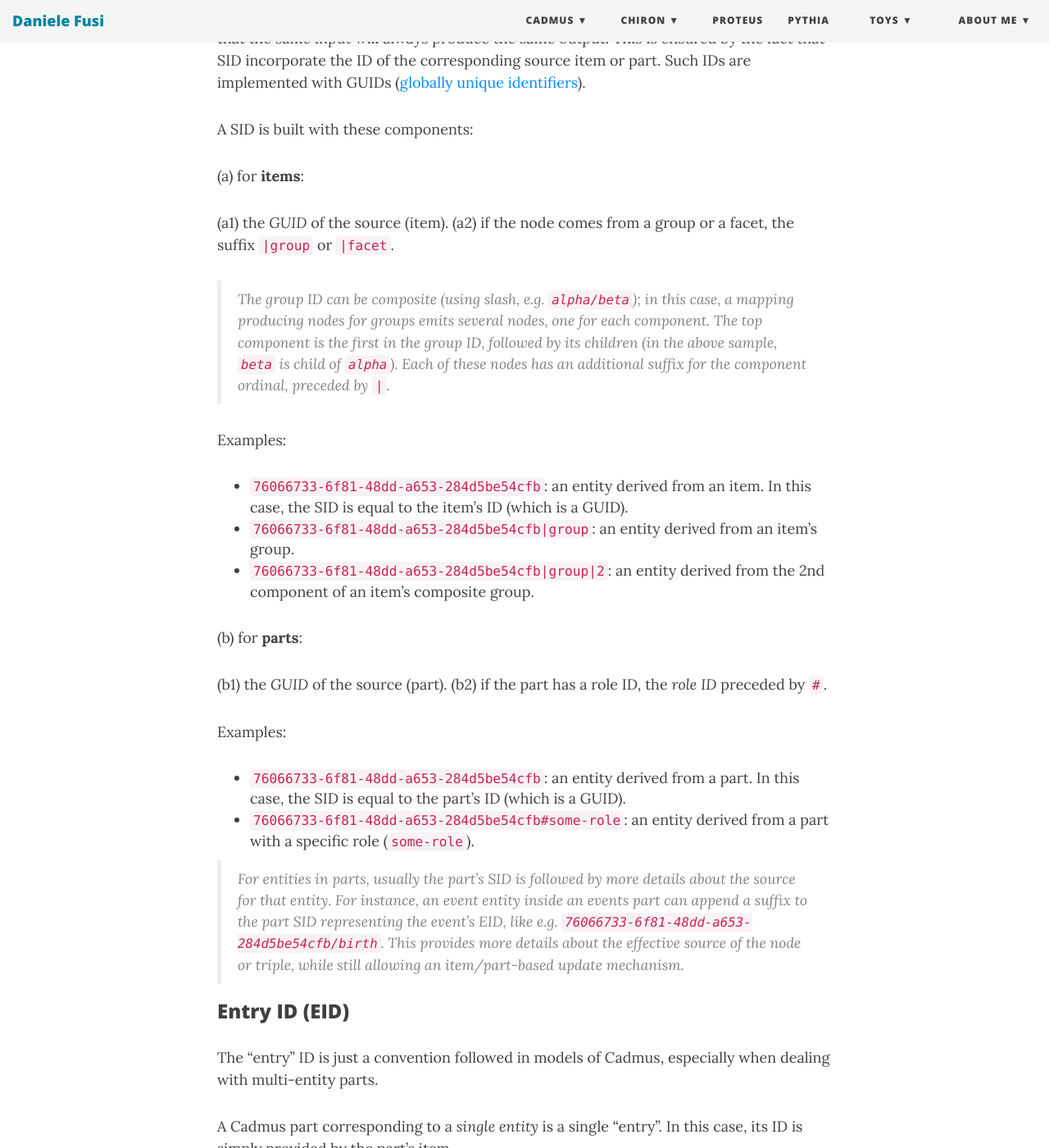
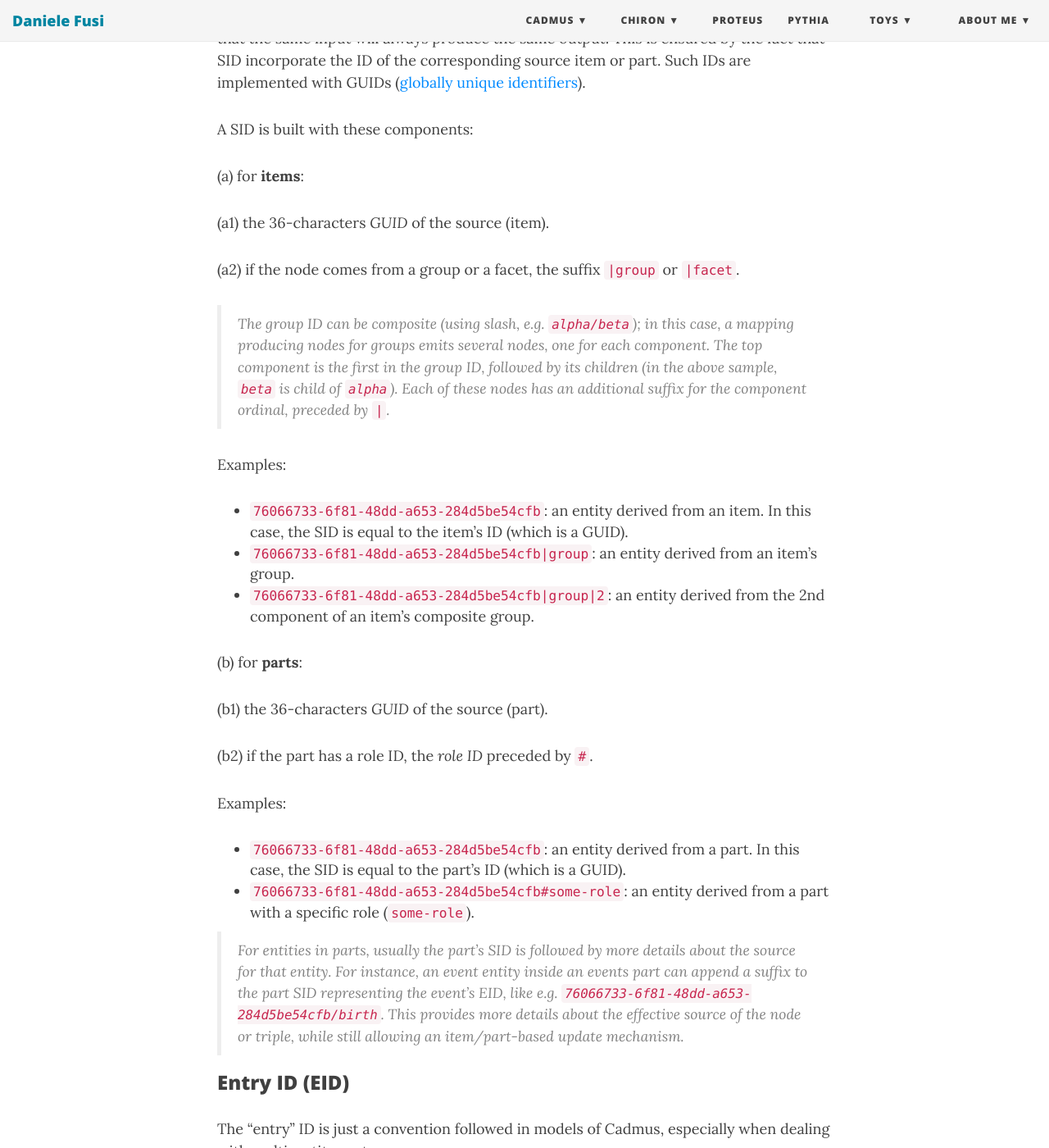
Before and after one commit to Myrmex/overview, a Jekyll site: the page built from cadmus/dev/concepts/graph-mappings.md, in a window 1280 px wide and 1400 px high, scrolled down 1888 px. Shown: the whole window at 82% size. Built offline with Jekyll 4.4.1, drawn with Linux system fonts in a browser that asks for light colours; nearby versions of some CDN libraries.

Commit message:
Mappings

```diff
--- a/cadmus/dev/concepts/graph-mappings.md
+++ b/cadmus/dev/concepts/graph-mappings.md
@@ -55,7 +55,8 @@ A SID is built with these components:
 
 (a) for **items**:
 
-(a1) the _GUID_ of the source (item).
+(a1) the 36-characters _GUID_ of the source (item).
+
 (a2) if the node comes from a group or a facet, the suffix `|group` or `|facet`.
 
 >The group ID can be composite (using slash, e.g. `alpha/beta`); in this case, a mapping producing nodes for groups emits several nodes, one for each component. The top component is the first in the group ID, followed by its children (in the above sample, `beta` is child of `alpha`). Each of these nodes has an additional suffix for the component ordinal, preceded by `|`.
@@ -68,7 +69,8 @@ Examples:
 
 (b) for **parts**:
 
-(b1) the _GUID_ of the source (part).
+(b1) the 36-characters _GUID_ of the source (part).
+
 (b2) if the part has a role ID, the _role ID_ preceded by `#`.
 
 Examples:
```
Also changed, not shown: cadmus/dev/concepts/thesauri.md (+1 -1 lines).
